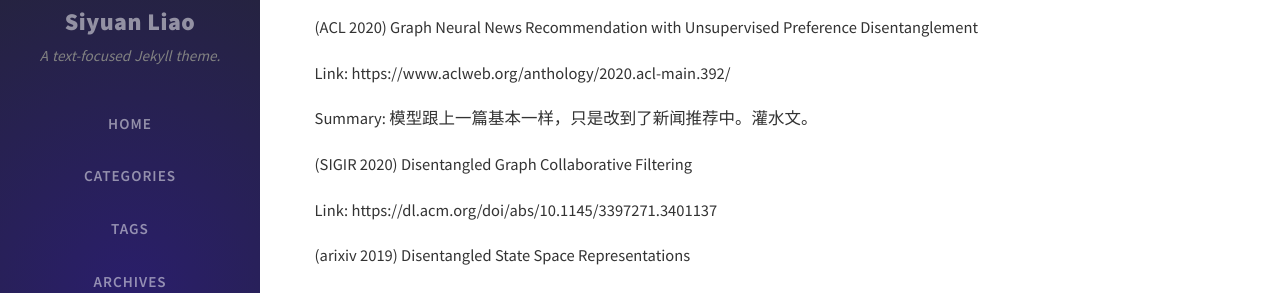
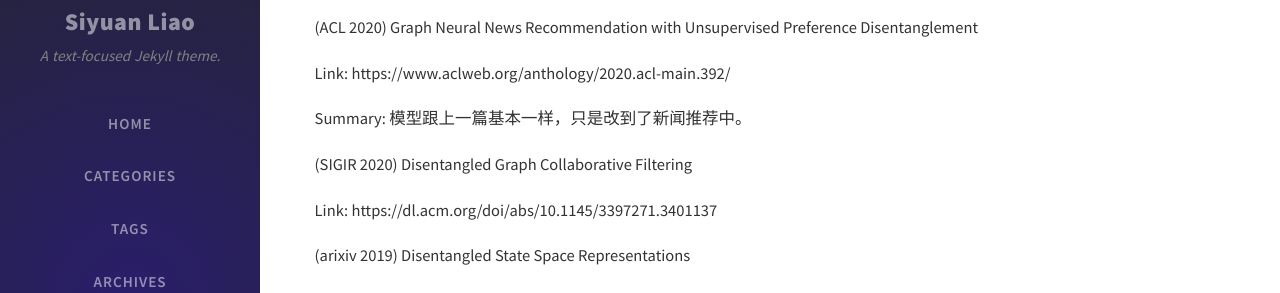
Before and after one commit to SeanLiaoy/seanliaoy.github.io, a Jekyll site: the page built from _posts/2020-10-04-disentangled.md, in a window 1280 px wide and 900 px high, scrolled down 326 px. Shown: the part 152-445 px from the top of the window. Built offline with Jekyll 4.4.1, drawn with Linux system fonts in a browser that asks for light colours; nearby versions of some CDN libraries; comment, search, counter and statistics services are not loaded.

Commit message:
修改文件: _posts/2020-10-04-disentangled.md

```diff
--- a/_posts/2020-10-04-disentangled.md
+++ b/_posts/2020-10-04-disentangled.md
@@ -23,7 +23,7 @@ Note: 这篇文章的写作浅显易懂，很适合入门参考，EM算法部分
 
 Link: https://www.aclweb.org/anthology/2020.acl-main.392/
 
-Summary: 模型跟上一篇基本一样，只是改到了新闻推荐中。灌水文。
+Summary: 模型跟上一篇基本一样，只是改到了新闻推荐中。
 
 
 (SIGIR 2020) Disentangled Graph Collaborative Filtering
```
